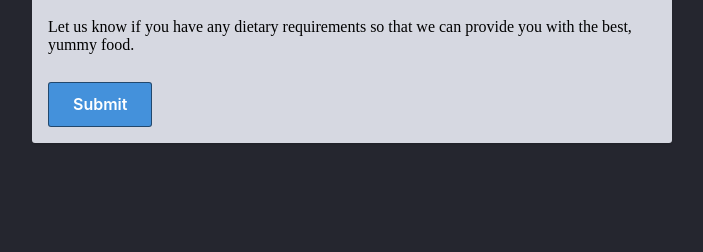
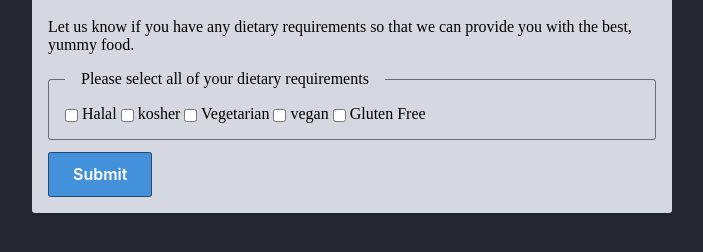
Before and after one commit to zeinabhteiit/html-css-git, a website: page week-3/24-dietary/index.html in a window 1280 px wide. Shown: the part 158-410 px from the top of the page, without its empty margins (288-991 px from the left). Drawn offline with Linux system fonts and the light colour scheme.

Commit message:
completed 24-dietary exercise

```diff
--- a/week-3/24-dietary/index.html
+++ b/week-3/24-dietary/index.html
@@ -19,7 +19,34 @@
         </p>
 
         <form>
-          <!-- Your multiple choice goes here -->
+          <fieldset>
+            <legend>Please select all of your dietary requirements</legend>
+
+            <label>
+              <input type="checkbox" name="dietary" />
+              Halal
+            </label>
+
+            <label>
+              <input type="checkbox" name="dietary" />
+              kosher
+            </label>
+
+            <label>
+              <input type="checkbox" name="dietary" />
+              Vegetarian
+            </label>
+
+            <label>
+              <input type="checkbox" name="dietary" />
+              vegan
+            </label>
+
+            <label>
+              <input type="checkbox" name="dietary" />
+              Gluten Free
+            </label>
+          </fieldset>
           <button type="submit">Submit</button>
         </form>
       </main>
```
